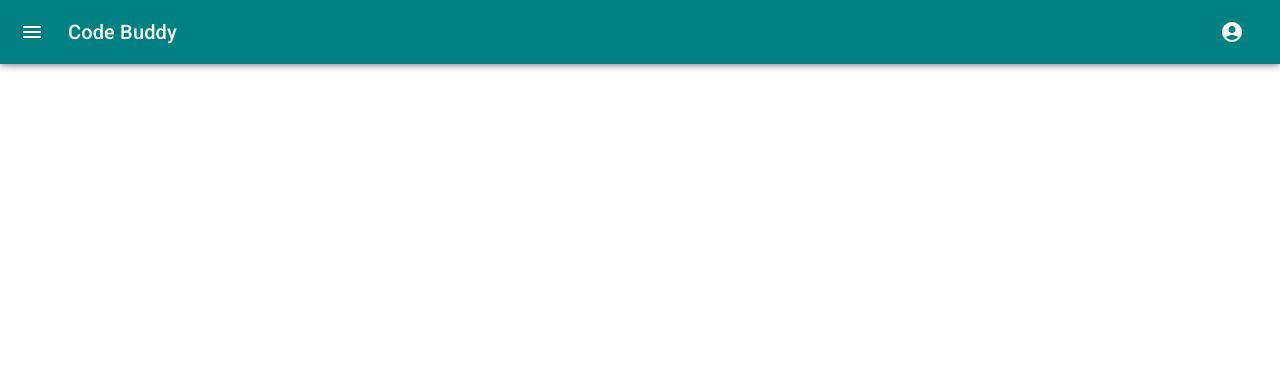
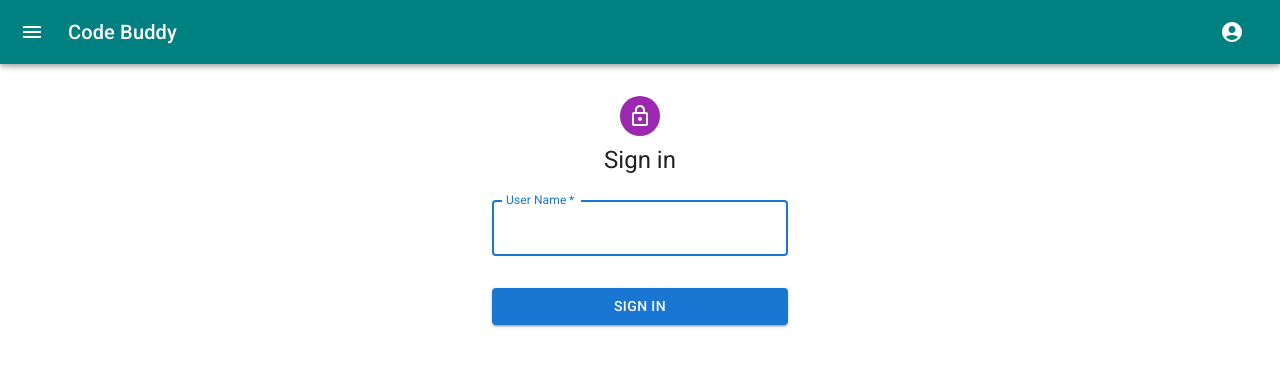
Before and after one commit to ahzia/code-buddy-frontend, a React (Create React App) app: page /reservations in a window 1280 px wide. Shown: the top 366 px of the page. Built offline with nearby package versions, Linux system fonts and the light colour scheme.

Commit message:
work on protecting routes that requires login

```diff
--- a/src/app/Routes.js
+++ b/src/app/Routes.js
@@ -10,19 +10,14 @@ import Reservation from '../features/meeting/Reserved';
 import Meeting from '../features/meeting/Meeting';
 import { selectUserState } from '../features/user/userSlice';
 
-// const ProtectedRoute = (props) => {
-//   const { component: Component, ...props } = this.props;
-//   return (
-//     <Route
-//       {...props}
-//       element={props => (
-//         this.state.authenticated ?
-//           <Component {...props} /> :
-//           <Redirect to='/login' />
-//       )}
-//     />
-//   )
-// }
+const protectedComponent = (Component) => {
+  const userState = useSelector(selectUserState);
+  return (
+    userState.status === 'login'
+      ? <Component />
+      : <Login />
+  );
+};
 
 const loginOrHome = (userState) => (
   userState.status === 'login'
@@ -39,9 +34,8 @@ const AllRoutes = () => {
         element={loginOrHome(userState)}
       />
       <Route path="/" element={<Home />} />
-      <Route path="/reservations" element={<Reservation />} />
-      <Route path="/meetings" element={<Meeting />} />
-      {/* <ProtectedRoute path='/welcome' component={Welcome} /> */}
+      <Route path="/reservations" element={protectedComponent(<Reservation />)} />
+      <Route path="/meetings" element={protectedComponent(<Meeting />)} />
     </Routes>
   );
 };
--- a/src/app/api.js
+++ b/src/app/api.js
@@ -1,2 +1,2 @@
-const baseURL = 'http://127.0.0.1:8000';
+const baseURL = 'https://codebuddy-me.herokuapp.com/';
 export default baseURL;
```
